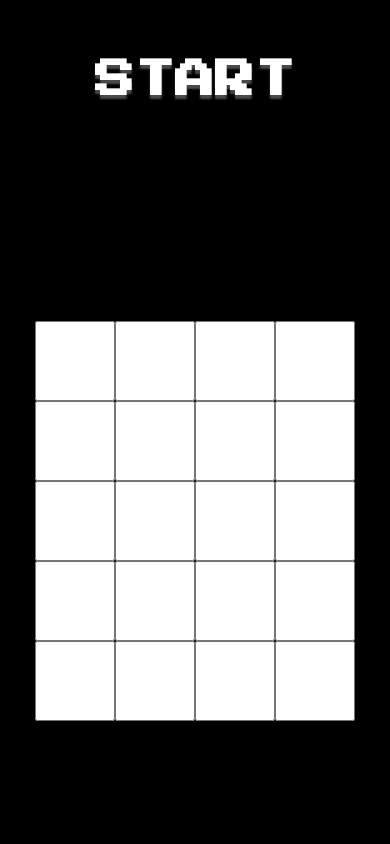
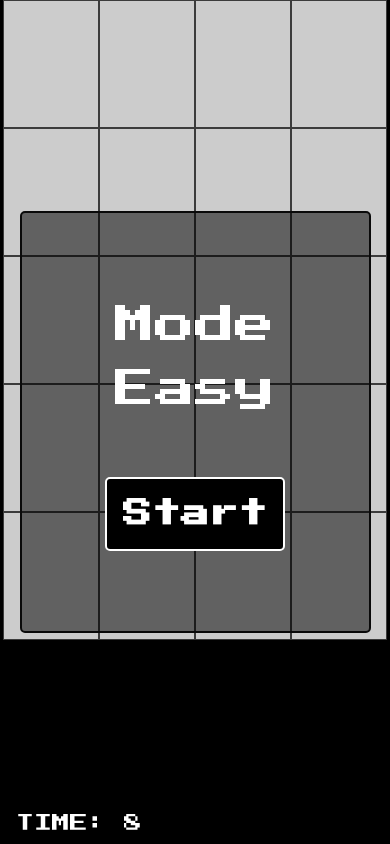
Before and after one commit to joaquinIMB/ClickVeloz, a plain HTML site: page index.html in a window 390 px wide. Both pictures are taken after a click on the element "Easy". Drawn offline with Linux system fonts and the light colour scheme.

Commit message:
Nueva interfaz adaptable a tablets y dispositivos moviles

```diff
--- a/estilos.css
+++ b/estilos.css
@@ -5,47 +5,52 @@
 }
 body {
   background: #000000;
+  font-display:optional;
+  font-family: "Press Start 2P", cursive;
+  overflow-y: hidden;
 }
 .contain {
   margin: auto;
   width: 100%;
-  height: 95vh;
+  height: 100vh;
   background: #000000;
-  font-family: "Press Start 2P", cursive;
+  position: relative;
   display: flex;
   flex-wrap: wrap;
   flex-direction: row;
-  justify-content: space-between;
+  justify-content: center;
+  align-content: center;
+  /* justify-content: space-between; */
 }
 .contain-title {
   margin: auto;
   text-align: center;
   width: 100%;
+  height: 20vh;
 }
 .title {
-  font-size: 70px;
+  font-size: 5rem;
   color: #ffffff;
-  animation: _title 1s ease-out;
+  animation: _title 0.5s ease;
   text-shadow: 0px 4px 2px #505050;
   position: relative;
-  top:10px;
+  line-height: 1.2;
 }
 
 .modes {
   width: 100%;
-  height: 25%;
+  height: 50%;
   margin: 0 auto;
   display: flex;
   flex-flow: column nowrap;
-  justify-content: center;
+  justify-content: space-evenly;
 }
 
 .mode {
   color: #ffffff;
   line-height: 80px;
-  font-size: 40px;
+  font-size: 3rem;
   margin: 0 auto;
-  background: #000000;
   border-radius: 5%;
   text-shadow: 0px 4px 2px #4a4a4a;
 }
@@ -60,50 +65,115 @@ body {
   text-shadow: 1px 2px 2px #ffffff;
 }
 
+.mode-selected {
+  color: #ffffff;
+  font-size: 2.5rem;
+  margin: 0 auto;
+  text-align: center;
+  line-height: 1.6;
+  font-weight: 100;
+  pointer-events: none;
+}
+
 .easy_mode {
-  animation: _easy 1s ease-in;
+  animation: _easy 0.3s ease;
 }
 
 .hard_mode {
-  animation: _hard 1s ease-in-out;
+  animation: _hard 0.4s ease;
 }
-.hardcore_mode {
-  animation: _hardcore 1s ease-out;
+.extreme_mode {
+  animation: _extreme 0.5s ease;
 }
 
-.mode_go {
+.contain_mode_Start {
+  width: 50%;
+  top:25%;
+  left: 25%;
+  height: 50%;
+  border-radius: 5px;
+  border: 2px solid #0a0a0a;
+  position: absolute;
+  display: flex;
+  flex-direction: column;
+  justify-content: center;
+  gap: 3.5rem;
+  z-index: 999;
+  background: #00000085;
+}
+
+.mode_start {
+  position: relative;
+  display: block;
+  text-align: left;
+  line-height: 1.3;
+  color: #fff;
+  margin: 0 auto;
+  background: #000000;
+  font-size: 1.8rem;
+  padding: 1rem;
+  border-radius: 5px;
+  border: 2px solid #ffffff;
+  cursor:pointer;
+}
+
+.ifWinOrLose {
+  position: relative;
+  display: block;
+  font-size: 5rem;
+  text-align: center;
+  margin: 0 auto;
+  line-height: 1.3;
+  text-shadow: rgb(0 0 0) 0px 2px 2px;
+  pointer-events: none;
+}
+
+.contain_time {
+  width: 100%;
+  height: 10vh;
+  position: absolute;
+  display: flex;
+  left: 0;
+  bottom: 0;
+  z-index: 997;
+  background: #000000;
+}
+
+.time_to-end {
   color: #ffffff;
-  font-size: 40px;
-  margin: auto;
-  background: #000000;
-  text-shadow: 0px 4px 2px #4a4a4a;
+  font-size: 1.5rem;
+  margin: auto 1rem;
   position: relative;
-  top: 20px;
-  cursor: pointer;
+  font-weight: 100;
+  text-transform: uppercase;
 }
 
 .all_squares {
-  margin: auto;
-  width: 50%;
-  height: auto;
+  width: 55%;
+  height: 100vh;
   position: relative;
-  display: flex;
   flex-flow: row wrap;
   justify-content: center;
+  align-content: center;
   pointer-events: none;
-  animation: _squares 1.2s ease;
+  opacity: .8;
+  z-index: 999;
+  display: none;
 }
 .square {
-  width: 7.67rem;
-  height: 7.5rem;
+  width: 9.2rem;
+  height: 9rem;
+  background: #ffffff;
+  border: 1px solid #4a4a4a;
 }
 
 .square1 {
   opacity: 0;
 }
+
 @keyframes _title {
   0% {
-    transform: translateY(-400px);
+    transform: translateY(-50px);
   }
   100% {
     transform: translateY(0);
@@ -112,10 +182,7 @@ body {
 
 @keyframes _easy {
   0% {
-    transform: translateX(-850px);
-  }
-  90% {
-    transform: translateX(10px);
+    transform: translateX(-150px);
   }
   100% {
     transform: translateX(0);
@@ -123,22 +190,16 @@ body {
 }
 @keyframes _hard {
   0% {
-    transform: translateX(-850px);
-  }
-  90% {
-    transform: translateX(10px);
+    transform: translateX(-150px);
   }
 
   100% {
     transform: translateX(0);
   }
 }
-@keyframes _hardcore {
+@keyframes _extreme {
   0% {
-    transform: translateX(-850px);
-  }
-  90% {
-    transform: translateX(10px);
+    transform: translateX(-150px);
   }
 
   100% {
@@ -146,41 +207,93 @@ body {
   }
 }
 
-@keyframes _squares {
-  0% {
-    opacity: 0;
+
+@media (max-width: 770px) {
+  .contain-title {
+    height: 30vh;
   }
-  100% {
-    transform-origin: left;
-    opacity: 1;
+  .all_squares {
+    width: 100%;
+    align-content: start;
+  }
+  .contain_mode_Start{
+    width: 70%;
+    top: 25%;
+    left: 15%;
   }
 }
-@keyframes _squares-opacity {
-  0% {
-    opacity: 1;
+@media (max-width: 575.98px) and (orientation: portrait) {
+  .contain-title {
+    margin: 0 auto;
+    height: 40%;
+    display: flex;
+    justify-content: center;
+    align-items: center;
   }
-  100% {
-    opacity: 0;
-  }
-}
-
-@media (max-width: 575.98px) and (orientation: portrait) {
   .title {
-    font-size: 40px;
+    font-size: 4rem;
     padding: 0;
     line-height: 1.5;
   }
+  .contain_mode_Start {
+    width: 90%;
+    left: 5%;
+    top: 25%;
+  }
+  .contain_time{
+    height: 5vh;
+  }
+  .time_to-end {
+    font-size: 18px;
+  }
+  .ifWinOrLose {
+    font-size: 4rem;
+  }
+  .modes {
+    width: 90%;
+    height: 50%;
+    position: relative;
+    display: flex;
+    justify-content: center;
+  }
   .mode {
-    font-size: 38px;
+    font-size: 40px;
     margin: auto;
     line-height: 45px;
   }
+  .mode_go {
+    color: #000000;
+    font-size: 3rem;
+    text-shadow: 0px 2px 2px #fffaeb;
+  }
   .all_squares {
     width: 100%;
-    top: -10px;
+    max-width: 100%;
+    max-height: 100%;
+    height: 100vh;
+    overflow: hidden;
+    align-content: start;
   }
   .square {
-    width: 5rem;
-    height: 5rem;
+    width: 6rem;
+    height: 8rem;
   }
 }
+@media (max-width: 375px) {
+  .square{
+    width: 5.5rem;
+    height: 7.5rem;
+  }
+}
+@media (max-width: 320px) {
+  .title{
+    font-size: 3.5rem;
+  }
+  .square{
+    width: 5rem;
+    height: 7.5rem;
+  }
+  .mode_start{
+    font-size: 1.5rem;
+  }
+}
--- a/index.html
+++ b/index.html
@@ -10,13 +10,14 @@
     <link rel="preconnect" href="https://fonts.gstatic.com" crossorigin />
     <link
       href="https://fonts.googleapis.com/css2?family=Press+Start+2P&display=swap"
-      rel="stylesheet"/>
+      rel="stylesheet"
+    />
     <link rel="shortcut icon" href="img/robot_13597.png" type="image/x-icon" />
   </head>
   <body>
     <div class="contain" id="contain">
       <div class="contain-title" id="contain-title">
-        <h1 class="title" id="title">Click<br />Veloz</h1>
+        <h1 class="title" id="title">Click Veloz</h1>
       </div>
       <section class="modes" id="play_modes">
         <h2 class="mode easy_mode" onclick="play('Easy')" id="btn_easy">
@@ -26,35 +27,34 @@
           Hard
         </h2>
         <h2
-          class="mode hardcore_mode"
-          onclick="play('Hardcore')"
-          id="btn_hardcore"
+          class="mode extreme_mode"
+          onclick="play('Extreme')"
+          id="btn_extreme"
         >
-          Hardcore
+          Extreme
         </h2>
-        <h2 id="times"></h2>
       </section>
       <div class="all_squares" id="all_squares">
-        <input type="checkbox" class="square" id="square" value="" />
-        <input type="checkbox" class="square" id="square" value="" />
-        <input type="checkbox" class="square" id="square" value="" />
-        <input type="checkbox" class="square" id="square" value="" />
-        <input type="checkbox" class="square" id="square" value="" />
-        <input type="checkbox" class="square" id="square" value="" />
-        <input type="checkbox" class="square" id="square" value="" />
-        <input type="checkbox" class="square" id="square" value="" />
-        <input type="checkbox" class="square" id="square" value="" />
-        <input type="checkbox" class="square" id="square" value="" />
-        <input type="checkbox" class="square" id="square" value="" />
-        <input type="checkbox" class="square" id="square" value="" />
-        <input type="checkbox" class="square" id="square" value="" />
-        <input type="checkbox" class="square" id="square" value="" />
-        <input type="checkbox" class="square" id="square" value="" />
-        <input type="checkbox" class="square" id="square" value="" />
-        <input type="checkbox" class="square" id="square" value="" />
-        <input type="checkbox" class="square" id="square" value="" />
-        <input type="checkbox" class="square" id="square" value="" />
-        <input type="checkbox" class="square" id="square" value="" />
+        <div class="square"></div>
+        <div class="square"></div>
+        <div class="square"></div>
+        <div class="square"></div>
+        <div class="square"></div>
+        <div class="square"></div>
+        <div class="square"></div>
+        <div class="square"></div>
+        <div class="square"></div>
+        <div class="square"></div>
+        <div class="square"></div>
+        <div class="square"></div>
+        <div class="square"></div>
+        <div class="square"></div>
+        <div class="square"></div>
+        <div class="square"></div>
+        <div class="square"></div>
+        <div class="square"></div>
+        <div class="square"></div>
+        <div class="square"></div>
       </div>
     </div>
     <script src="main.js"></script>
--- a/main.js
+++ b/main.js
@@ -1,28 +1,35 @@
+//CONTAIN ALL
+const contain = document.getElementById("contain")
 // CONTAIN TITLE
 let containTitle = document.getElementById("contain-title");
 // TITLE H1
 let title = document.getElementById("title");
 // CONTAIN SQUARES || SQUARES
 const squares = document.getElementById("all_squares");
-squares.style.display = "none";
 let square = document.getElementsByClassName("square");
 // H2 EASY || HARD || HARDCORE
 const btn1 = document.getElementById("btn_easy");
 const btn2 = document.getElementById("btn_hard");
-const btn3 = document.getElementById("btn_hardcore");
-// PLAY
-const go = document.createElement("h2");
-let text = document.createTextNode("START");
-go.appendChild(text);
+const btn3 = document.getElementById("btn_extreme");
 // CONTAIN MODES
 let containModes = document.getElementById("play_modes");
+//CONTAIN MODE START
+const containModeStart = document.createElement("section");
+containModeStart.classList.add("contain_mode_Start");
+// START
+let modeStart = document.createElement("h2");
+let text = document.createTextNode("Start");
+modeStart.appendChild(text);
 // BUTTON RESET
 const btnReset = document.createElement("h2");
-let reset = document.createTextNode("Reset");
+let reset = document.createTextNode("Play Again");
 btnReset.appendChild(reset);
-btnReset.classList.add("mode");
+btnReset.classList.add("mode_start");
+//CONTAIN TIME
+const containTime = document.createElement("footer");
+containTime.classList.add("contain_time");
 // TIME
-const time = document.getElementById("times");
+const time = document.createElement("h2");
 // INITIALIZED VARIABLE
 let second = 0;
 let countToWin = 0;
@@ -38,27 +45,33 @@ const play = (mode) => {
   if (mode === "Hard") {
     second = 6;
   }
-  if (mode === "Hardcore") {
+  if (mode === "Extreme") {
     second = 4;
   }
-  btn1.style.display = "none";
-  btn2.style.display = "none";
-  btn3.style.display = "none";
+  btn1.textContent = `Mode ${mode}`;
   containTitle.style.display = "none";
-  go.classList.add("mode_go");
-  containModes.appendChild(go);
-  containModes.style.height = "15%"
+  containModes.style.display = "none";
+  contain.appendChild(containModeStart);
+  modeStart.classList.add("mode_start");
+  containModeStart.appendChild(btn1);
+  containModeStart.appendChild(modeStart);
   squares.style.display = "flex";
+  btn1.classList.replace("mode", "mode-selected");
+  time.textContent = "Time: ";
+  contain.appendChild(containTime);
+  containTime.appendChild(time);
+  time.classList.add("time_to-end");
+  time.textContent = `Time: ${second}`;
 };
 // TIME TO PLAY || INTERVAL || TIMEOUT
 const start = () => {
   squares.style.pointerEvents = "auto";
-  go.style.display = "none";
-  containModes.appendChild(time);
-  time.classList.add("mode_go");
-  time.innerHTML = second;
+  squares.style.opacity = "1"
+  containModeStart.style.display="none"
+  btn1.style.display = "none";
+  modeStart.style.display = "none";
   function countDown() {
-    time.innerHTML = second;
+    time.textContent = `Time: ${second}`;
     if (second == 0) {
       clearInterval(interval1);
       squares.style.pointerEvents = "none";
@@ -70,12 +83,12 @@ const start = () => {
   interval1 = setInterval(countDown, 875);
   timeout = setTimeout(action, 9000);
 };
-go.addEventListener("click", start);
+modeStart.addEventListener("click", start);
 
 // WHEN YOU SELECT SQUARE
 
 for (let i = 0; i < square.length; i++) {
-  square[i].addEventListener("click", function (e) {
+  square[i].addEventListener("click", function () {
     square[i].classList.add("square1");
     square[i].style.pointerEvents = "none";
     countToWin++;
@@ -89,22 +102,22 @@ for (let i = 0; i < square.length; i++) {
 
 // IF YOU SELECT ALL OR NOT
 const action = () => {
-  time.style.display = "none";
-  go.style.display = "none";
-  containTitle.style.display = "block";
+  modeStart.style.display = "block";
   btnReset.style.display = "block";
   win = countToWin == 20;
   win ? resetGame(win) : resetGame();
 };
 // RESET GAME FOR PLAY AGAIN
 const resetGame = (ifWin = false) => {
-  containModes.appendChild(btnReset);
-  containModes.style.height = "15%"
+  containModeStart.style.display="flex";
+  containModeStart.appendChild(btnReset);
   btnReset.addEventListener("click", function () {
     location.reload();
   });
-  title.textContent = ifWin ? "You Win" : "You Lose";
-  title.style.color = ifWin ? "#00ff00" : "red";
-  squares.style.animation = ifWin ? "" : "_squares-opacity 1s ease";
-  squares.style.opacity = ifWin ? "1" : "0";
+  modeStart.classList.replace("mode_start", "ifWinOrLose");
+  modeStart.textContent = ifWin ? "You Win" : "You Lose";
+  modeStart.style.color = ifWin ? "#00ff00" : "red";
+  modeStart.style.fontSize = ifWin ? "4rem" : "4rem";
+  containModeStart.style.background= ifWin ? "#ffffff14" : "#00000085" ;
+  squares.style.opacity = ".8"
 };
```
